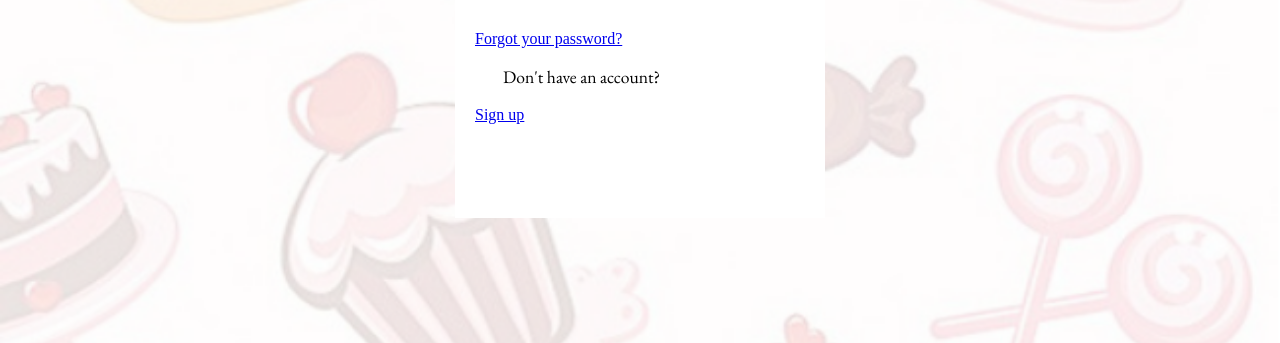
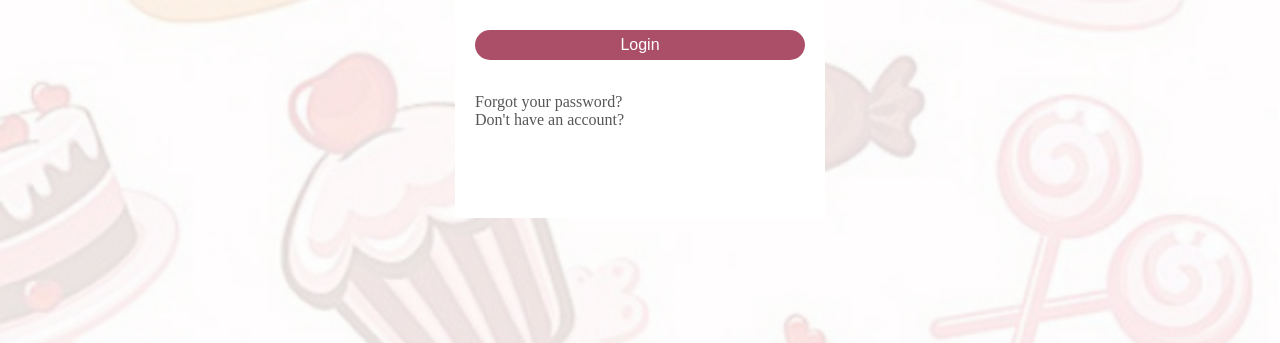
Before and after one commit to celibrium/LetUsCook, a plain HTML site: page login.html in a window 1280 px wide. Shown: the part 457-800 px from the top of the page. Drawn offline with nearby package versions, Linux system fonts and the light colour scheme.

Commit message:
finished login page

```diff
--- a/Styles/login.css
+++ b/Styles/login.css
@@ -62,3 +62,35 @@ h1{
     left: 5%;
     top: 47%
 }
+
+.loginBox input[type ="submit"] {
+    border: none;
+    outline: none;
+    height: 30px;
+    background-color: #AB4E68;
+    color: white;
+    border-radius: 20px;
+    font-size: 1em;
+
+}
+
+.loginBox input[type ="submit"]:hover {
+    border: none;
+    outline: none;
+    height: 30px;
+    background-color: #ad6c8b;
+    color: white;
+    border-radius: 20px;
+    font-size: 1em;
+    cursor: pointer;
+}
+
+.loginBox a {
+    text-decoration: none;
+    color: rgb(88, 87, 87);
+    font-size: 1em;
+}
+
+.loginBox a:hover {
+    text-decoration: underline;
+}
--- a/login.html
+++ b/login.html
@@ -20,10 +20,9 @@
             <img src = "Images/password_logo-removebg-preview(1).png" class = "passwordLogo">
             <p> Password </p>
             <input type = "password" name = "" placeholder = "Enter Password">
-            <a href = #> Forgot your password? </a>
-            <p> Don't have an account? </p>
-            <a href = #> Sign up </a>
-
+            <input type = "submit" name = "" value = "Login">
+            <a href = # class = "forgot_password"> Forgot your password? <br> </a>
+            <a href = # class = "sign_up"> Don't have an account? </a>
         </form>
 
 
@@ -32,11 +31,5 @@
     </div>
 
 
-
-    <div class="rectangle"> </div>
-
-
-
-
 </body>
 </html>
```
